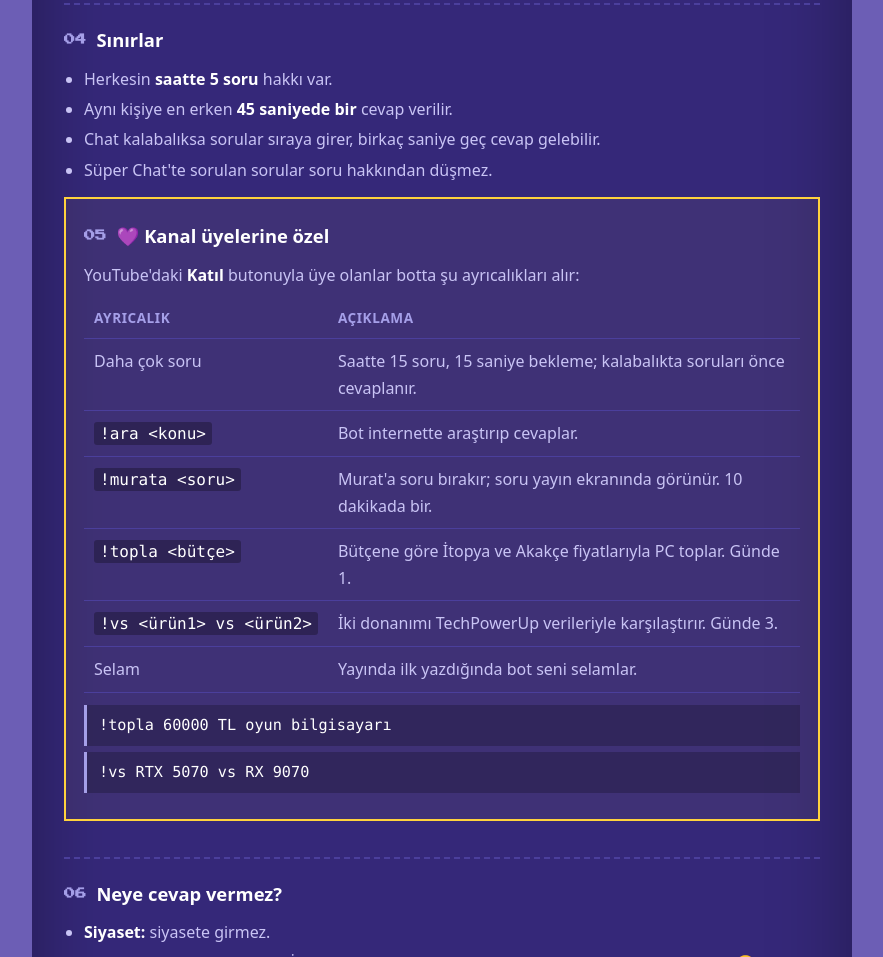
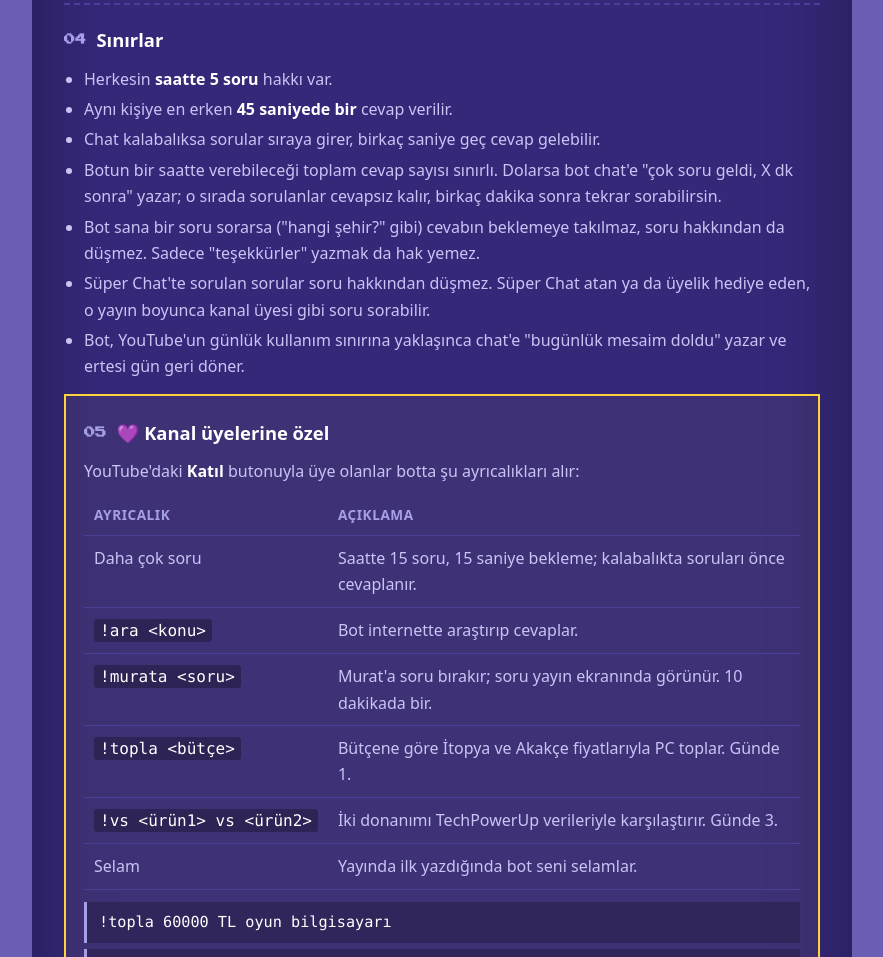
Before and after one commit to gamsizm/gamsizm.github.io, a plain HTML site: page bot.html in a window 1280 px wide. Shown: the part 1398-2355 px from the top of the page, without its empty margins (198-1081 px from the left). Drawn offline with Linux system fonts and the light colour scheme.

Commit message:
Kilavuz: sinir notu, Super Chat hakki, kota vedasi

```diff
--- a/bot.html
+++ b/bot.html
@@ -94,7 +94,10 @@
     <li>Herkesin <strong>saatte 5 soru</strong> hakkı var.</li>
     <li>Aynı kişiye en erken <strong>45 saniyede bir</strong> cevap verilir.</li>
     <li>Chat kalabalıksa sorular sıraya girer, birkaç saniye geç cevap gelebilir.</li>
-    <li>Süper Chat'te sorulan sorular soru hakkından düşmez.</li>
+    <li>Botun bir saatte verebileceği toplam cevap sayısı sınırlı. Dolarsa bot chat'e "çok soru geldi, X dk sonra" yazar; o sırada sorulanlar cevapsız kalır, birkaç dakika sonra tekrar sorabilirsin.</li>
+    <li>Bot sana bir soru sorarsa ("hangi şehir?" gibi) cevabın beklemeye takılmaz, soru hakkından da düşmez. Sadece "teşekkürler" yazmak da hak yemez.</li>
+    <li>Süper Chat'te sorulan sorular soru hakkından düşmez. Süper Chat atan ya da üyelik hediye eden, o yayın boyunca kanal üyesi gibi soru sorabilir.</li>
+    <li>Bot, YouTube'un günlük kullanım sınırına yaklaşınca chat'e "bugünlük mesaim doldu" yazar ve ertesi gün geri döner.</li>
   </ul>
 
   <section class="uye">
```
